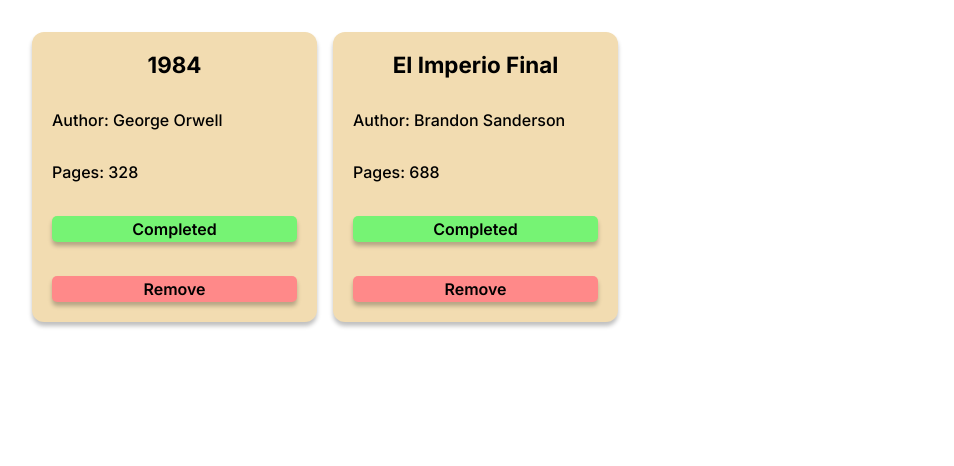
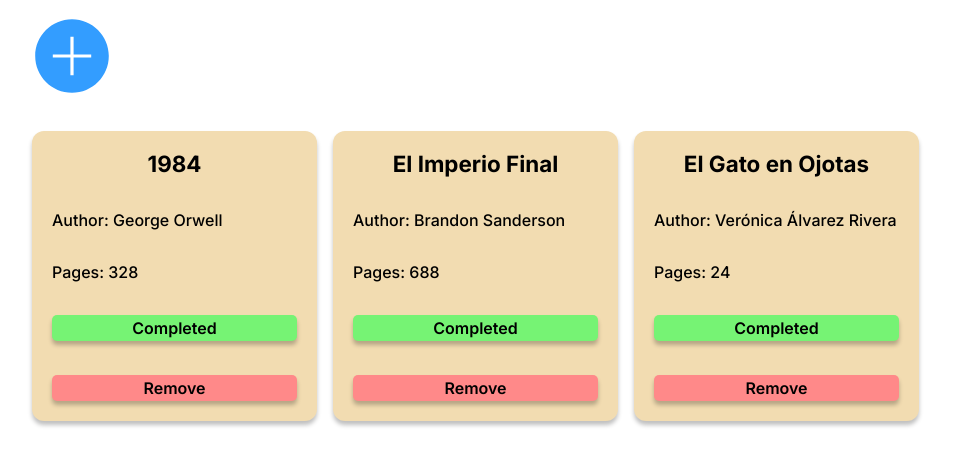
Before and after one commit to MatBenA/library, a website: page index.html in a window 1280 px wide. Shown: the whole page, without its empty margins (0-954 px from the left). Drawn offline with Linux system fonts and the light colour scheme.

Commit message:
add button style added

```diff
--- a/index.html
+++ b/index.html
@@ -6,6 +6,7 @@
         <title>Library</title>
         <link rel="stylesheet" href="./styles/card.css" />
         <link rel="stylesheet" href="./styles/normalize.css" />
+        <link rel="stylesheet" href="./styles/add-book.css" />
         <link rel="preconnect" href="https://fonts.googleapis.com" />
         <link rel="preconnect" href="https://fonts.gstatic.com" crossorigin />
         <link
@@ -15,8 +16,9 @@
         <script defer src="./src/script.js"></script>
     </head>
     <body>
+        <img src="./assets/plus-icon.svg" alt="" class="add-icon">
         <section class="library">
-<!--             <div class="book-card">
+            <!--             <div class="book-card">
                 <h3>El Imperio Final</h3>
                 <div>Author: Brandon Sanderson</div>
                 <div>Pages: 688</div>
--- a/src/script.js
+++ b/src/script.js
@@ -3,6 +3,9 @@
 
 myLibrary.push(new Books("1984", "George Orwell", 328, false));
 myLibrary.push(new Books("El Imperio Final", "Brandon Sanderson", 688, false));
+myLibrary.push(
+    new Books("El Gato en Ojotas", "Verónica Álvarez Rivera", 24, false)
+);
 
 displayLibrary(myLibrary);
 
@@ -35,12 +38,6 @@
     displayElement(card, "button", "Remove", "remove");
 }
 
-/*
-    TODO Add a “NEW BOOK” button that brings up a form allowing
-    users to input the details for the new book: author, title,
-    number of pages, whether it’s been read
-    */
-
 //creates an html element given its parent, tag, text and class, return created element
 function displayElement(parent, tagName, innerText, className) {
     const element = document.createElement(`${tagName}`);
@@ -49,3 +46,9 @@
     innerText && (element.innerText = `${innerText}`);
     return element;
 }
+
+/*
+    TODO Add a “NEW BOOK” button that brings up a form allowing
+    users to input the details for the new book: author, title,
+    number of pages, whether it’s been read
+*/
--- /dev/null
+++ b/styles/add-book.css
@@ -0,0 +1,12 @@
+img {
+    width: 80px;
+    height: 80px;
+    cursor: pointer;
+    margin-left: 2rem;
+    margin-top: 1rem;
+    transition: transform 0.7s;
+}
+
+img:hover {
+    transform: rotate(90deg) scale(1.2);
+}
--- a/styles/card.css
+++ b/styles/card.css
@@ -2,7 +2,7 @@
     --card: #f2dcb1;
 
     --btn-grn: #76f374;
-    --btn-grn-hver: #39ff35;
+    --btn-grn-hver: #04ff00;
     --btn-grn-clck: #23b120;
 
     --btn-red: #ff8989;
@@ -65,6 +65,7 @@
 
 .completed {
     background-color: var(--btn-grn);
+    transition: background-color 0.3s;
 }
 
 .completed:hover {
@@ -77,6 +78,7 @@
 
 .remove {
     background-color: var(--btn-red);
+    transition: background-color 0.2s;
 }
 
 .remove:hover {
```
Also changed, not shown: assets/plus-icon.svg (added).
